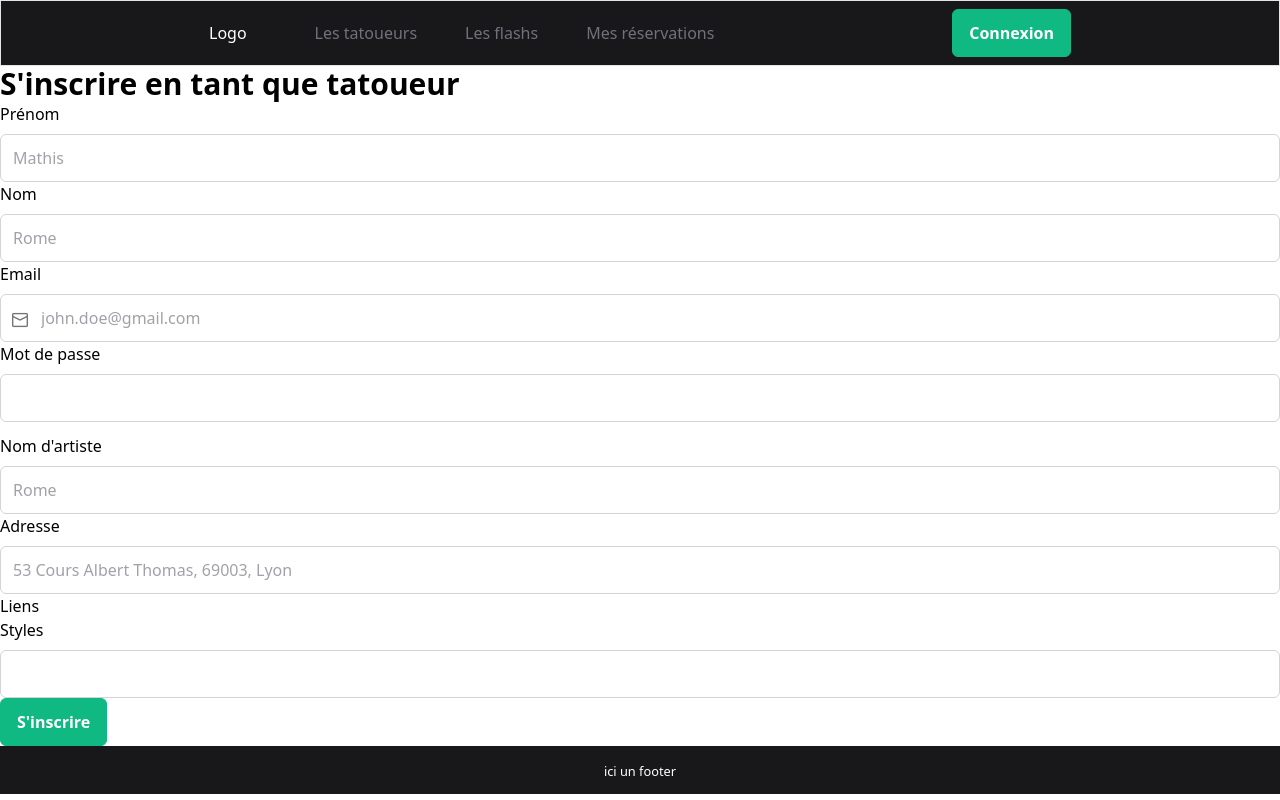
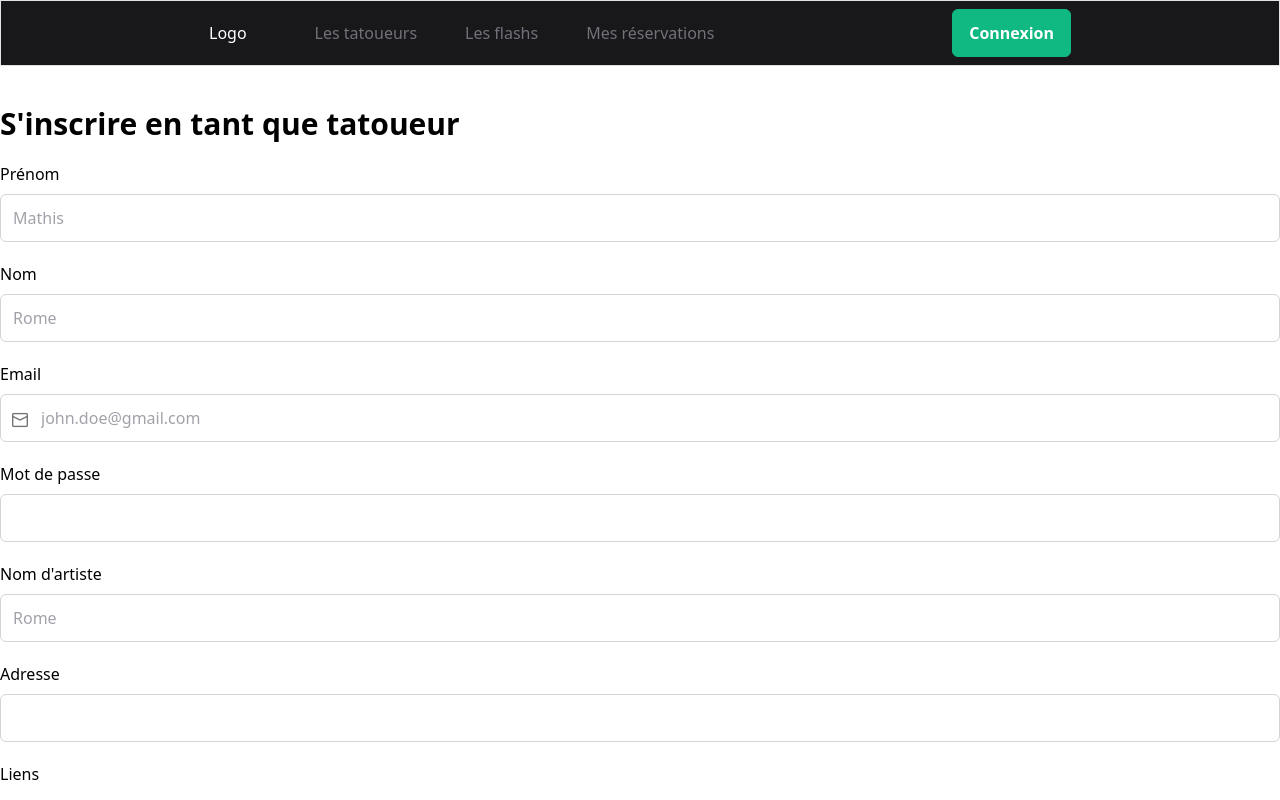
Before and after one commit to BlueSkunka/flash-art, a Vue app in the folder front/: page /register/tattooer in a window 1280 px wide. Shown: the top 800 px of the page. Built offline with nearby package versions, Linux system fonts and the light colour scheme.

Commit message:
wip(front-register-tattoer): Récupération des adresses via data.gouv

```diff
--- a/front/src/components/TattooerRegisterFormComponent.vue
+++ b/front/src/components/TattooerRegisterFormComponent.vue
@@ -4,6 +4,7 @@ import {useToast} from "primevue/usetoast";
 import axios from "axios";
 import {useRouter} from "vue-router";
 import {useStylesStore} from "@/stores/styles";
+import {Address} from "@/entities/address";
 
 
 const router = useRouter()
@@ -20,7 +21,7 @@ const form = {
   password: ref(""),
   surname: ref(""),
   place: ref(""),
-  links: ref([]),
+  links: ref<Link[]>([]),
   styles: ref<string[]>([]),
   description: ref(""),
 }
@@ -39,8 +40,46 @@ const hasBeenSubmit = ref(false)
 
 const search = async (event) => {
   await stylesStore.findAll(event.query)
+}
 
-  console.log(styles.value)
+let addresses = ref<object[]>([])
+
+async function findAddress(event) {
+  if (event.query.length > 3) {
+    const url = new URL("https://api-adresse.data.gouv.fr/search/")
+    url.searchParams.set("q", event.query)
+
+    addresses.value = await axios.get(url.href)
+        .then(response => {
+          const data = response.data
+          const dataAddress: Address[] = []
+          data.features.forEach((item: any) => {
+            const address = new Address(
+                {
+                  long: item.geometry.coordinates[0],
+                  lat: item.geometry.coordinates[1]
+                },
+                item.properties.label
+            )
+
+            dataAddress.push(address)
+          })
+
+          return dataAddress
+        })
+        .catch(error => console.log(error))
+  }
+}
+
+function addLink() {
+  form.links.value.push({
+    name: "",
+    url: ""
+  })
+}
+
+function deleteLink(index: number) {
+  form.links.value.splice(index, 1)
 }
 
 async function submit(e: Event) {
@@ -149,14 +188,14 @@ async function submit(e: Event) {
       <InputText type="text" id="firstname" v-model="form.firstname.value" v-else placeholder="Mathis"/>
     </div>
 
-    <div class="flex flex-col gap-2">
+    <div class="flex flex-col gap-2 mt-5">
       <label for="lastname">Nom</label>
       <InputText type="text" id="lastname" v-model="form.lastname.value" placeholder="Rome"
                  v-if="!isLastnameValid && hasBeenSubmit" invalid/>
       <InputText type="text" id="lastname" v-model="form.lastname.value" v-else placeholder="Rome"/>
     </div>
 
-    <div class="flex flex-col gap-2">
+    <div class="flex flex-col gap-2 mt-5">
       <label for="email">Email</label>
       <IconField iconPosition="left">
         <InputIcon>
@@ -170,39 +209,58 @@ async function submit(e: Event) {
       </IconField>
     </div>
 
-    <div class="flex flex-col gap-2 mb-3">
+    <div class="flex flex-col gap-2 mt-5">
       <label for="password">Mot de passe</label>
-      <InputText type="password" id="password" v-model="form.password.value" v-if="!isEmailValid && hasBeenSubmit"
+      <Password inputId="password" v-model="form.password.value" v-if="!isPasswordValid && hasBeenSubmit"
                  invalid/>
-      <InputText type="password" id="password" v-model="form.password.value" v-else/>
+      <Password inputId="password" v-model="form.password.value" v-else/>
     </div>
 
-    <div class="flex flex-col gap-2">
+    <div class="flex flex-col gap-2 mt-5">
       <label for="surname">Nom d'artiste</label>
       <InputText type="text" id="surname" v-model="form.surname.value" placeholder="Rome"
                  v-if="!isSurnameValid && hasBeenSubmit" invalid/>
       <InputText type="text" id="surname" v-model="form.surname.value" v-else placeholder="Rome"/>
     </div>
 
-    <div class="flex flex-col gap-2">
+    <div class="flex flex-col gap-2 mt-5">
       <label for="address">Adresse</label>
-      <InputText type="text" id="address" v-model="form.place.value" placeholder="53 Cours Albert Thomas, 69003, Lyon"
-                 v-if="!isPlaceValid && hasBeenSubmit" invalid/>
-      <InputText type="text" id="address" v-model="form.place.value" v-else
-                 placeholder="53 Cours Albert Thomas, 69003, Lyon"/>
+      <AutoComplete v-model="form.place.value" fluid multiple @complete="findAddress" optionLabel="label"
+                    :suggestions="addresses"/>
     </div>
 
-    <div class="flex flex-col gap-2">
+    <div class="flex flex-col gap-2 mt-5">
       <label for="email">Liens</label>
 
+      <ul class="flex flex-col gap-5">
+        <li v-for="(link, index) in form.links.value">
+          <Panel :header="'Lien' + (index + 1)" :toggleable="true">
+            <template #icons>
+              <button type="button" class="p-panel-header-icon p-link mr-2" @click="deleteLink(index)">
+                <span class="pi pi-trash"></span>
+              </button>
+            </template>
+            <div class="flex flex-col gap-2">
+              <label :for="'linkName' + (index + 1)">Nom du lien</label>
+              <InputText type="text" :id="'linkName' + (index + 1)" v-model="link.name" placeholder="Instagram"/>
+            </div>
+            <div class="flex flex-col gap-2 mt-3">
+              <label :for="'linkUrl' + (index + 1)">Url</label>
+              <InputText type="text" :id="'linkUrl' + (index + 1)" v-model="link.url" placeholder="Instagram"/>
+            </div>
+          </Panel>
+        </li>
+      </ul>
+      <Button label="Ajouter un lien" @click="addLink" class="w-fit"/>
     </div>
 
-    <div class="flex flex-col gap-2">
+    <div class="flex flex-col gap-2 mt-5">
       <label for="style">Styles</label>
-      <AutoComplete v-model="form.styles.value" fluid multiple @complete="search" optionLabel="name" :suggestions="styles"/>
+      <AutoComplete v-model="form.styles.value" fluid multiple @complete="search" optionLabel="name"
+                    :suggestions="styles"/>
     </div>
 
-    <Button type="submit" label="S'inscrire"/>
+    <Button type="submit" label="S'inscrire" class="mt-5"/>
   </form>
 
 </template>
--- /dev/null
+++ b/front/src/entities/address.ts
@@ -0,0 +1,15 @@
+class Address {
+    coordinates: {
+        long: number,
+        lat: number
+    }
+
+    label: string
+
+    constructor(coordinates: { long: number, lat: number }, label: string) {
+        this.coordinates = coordinates;
+        this.label = label;
+    }
+}
+
+export {Address}
--- /dev/null
+++ b/front/src/entities/link.ts
@@ -0,0 +1,9 @@
+class Link {
+    name: string;
+    url: string;
+
+    constructor(name: string, url: string) {
+        this.name = name;
+        this.url = url;
+    }
+}
--- a/front/src/main.ts
+++ b/front/src/main.ts
@@ -30,6 +30,8 @@ import AutoComplete from "primevue/autocomplete";
 import CommentComponent from './components/CommentComponent.vue';
 import Avatar from 'primevue/avatar'
 import Dropdown from "primevue/dropdown";
+import Fieldset from "primevue/fieldset";
+import Panel from "primevue/panel";
 
 const app = createApp(App)
 
@@ -70,5 +72,7 @@ app.component("AutoComplete", AutoComplete)
 app.component("CommentComponent", CommentComponent)
 app.component("Avatar", Avatar)
 app.component("Dropdown", Dropdown)
+app.component("Fieldset", Fieldset)
+app.component("Panel", Panel)
 
 app.mount('#app')
--- a/front/src/router/index.ts
+++ b/front/src/router/index.ts
@@ -5,7 +5,6 @@ import EventDetailsView from '@/views/EventDetailsView.vue';
 import AccueilView from "@/views/AccueilView.vue";
 import BaseLayout from "@/layouts/BaseLayout.vue";
 import FlashView from "@/views/FlashView.vue";
-import ConnexionView from "@/views/ConnexionView.vue";
 import GestionProfilView from "@/views/admin/GestionProfilView.vue";
 import GestionFlashView from "@/views/admin/GestionFlashView.vue";
 import GestionDispoView from "@/views/admin/GestionReservationView.vue";
@@ -115,14 +114,7 @@ const router = createRouter({
                     meta: {
                         layout: AdminLayout
                     }
-                },
-                {
-                    path: '/login',
-                    component: ConnexionView,
-                    meta: {
-                        layout: LoginView
-                    }
-                },
+                }
             ]
         }
     ]
--- a/front/src/views/TattooerRegisterView.vue
+++ b/front/src/views/TattooerRegisterView.vue
@@ -3,9 +3,11 @@ import TattooerRegisterFormComponent from "@/components/TattooerRegisterFormComp
 </script>
 
 <template>
-  <h1 class="text-3xl font-bold">S'inscrire en tant que tatoueur</h1>
+  <section class="container mx-auto py-10">
+    <h1 class="text-3xl font-bold mb-5">S'inscrire en tant que tatoueur</h1>
 
-  <TattooerRegisterFormComponent/>
+    <TattooerRegisterFormComponent/>
+  </section>
 </template>
 
 <style scoped>
```
Also changed, not shown: 1 other file (tests, documents, lock files or other folders).
